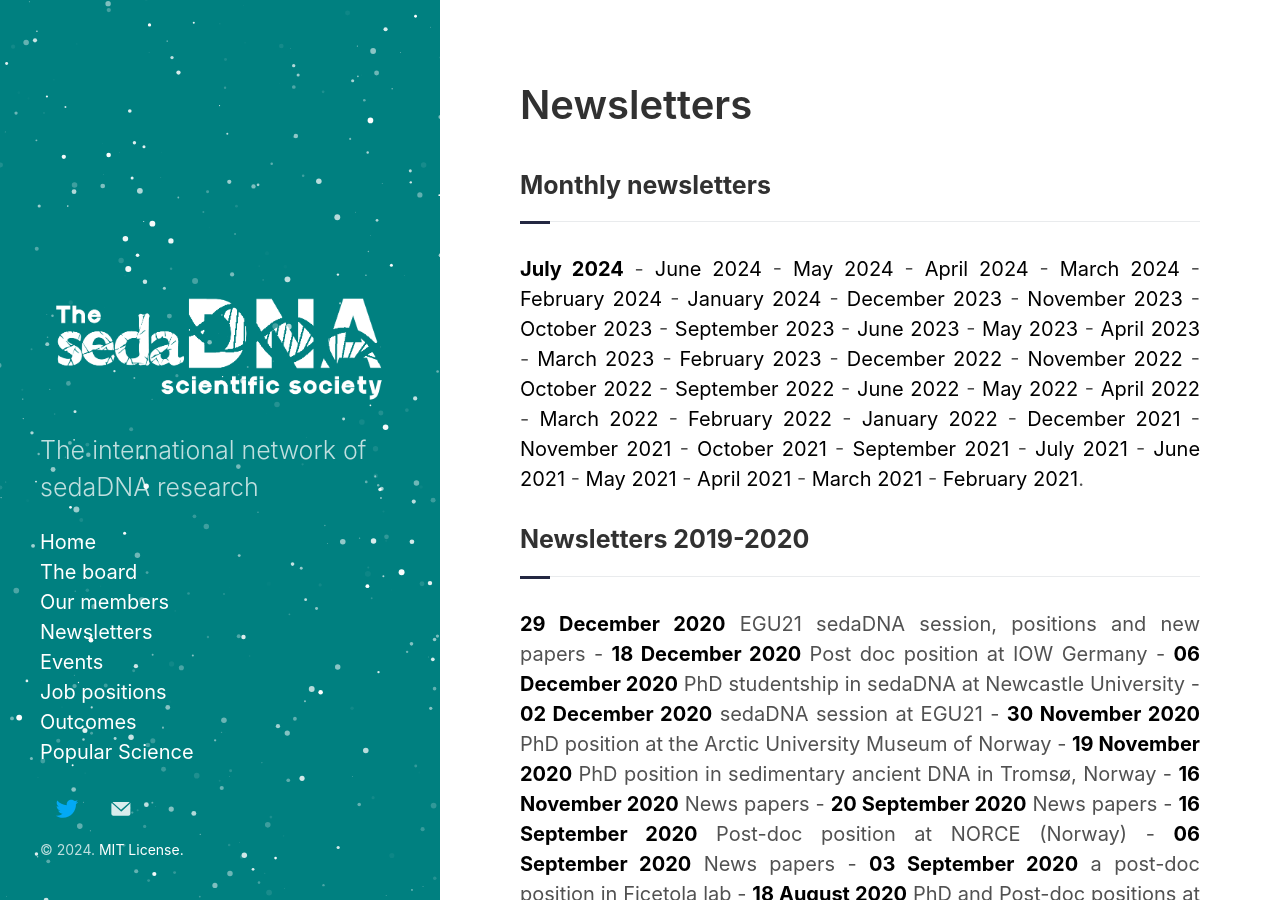
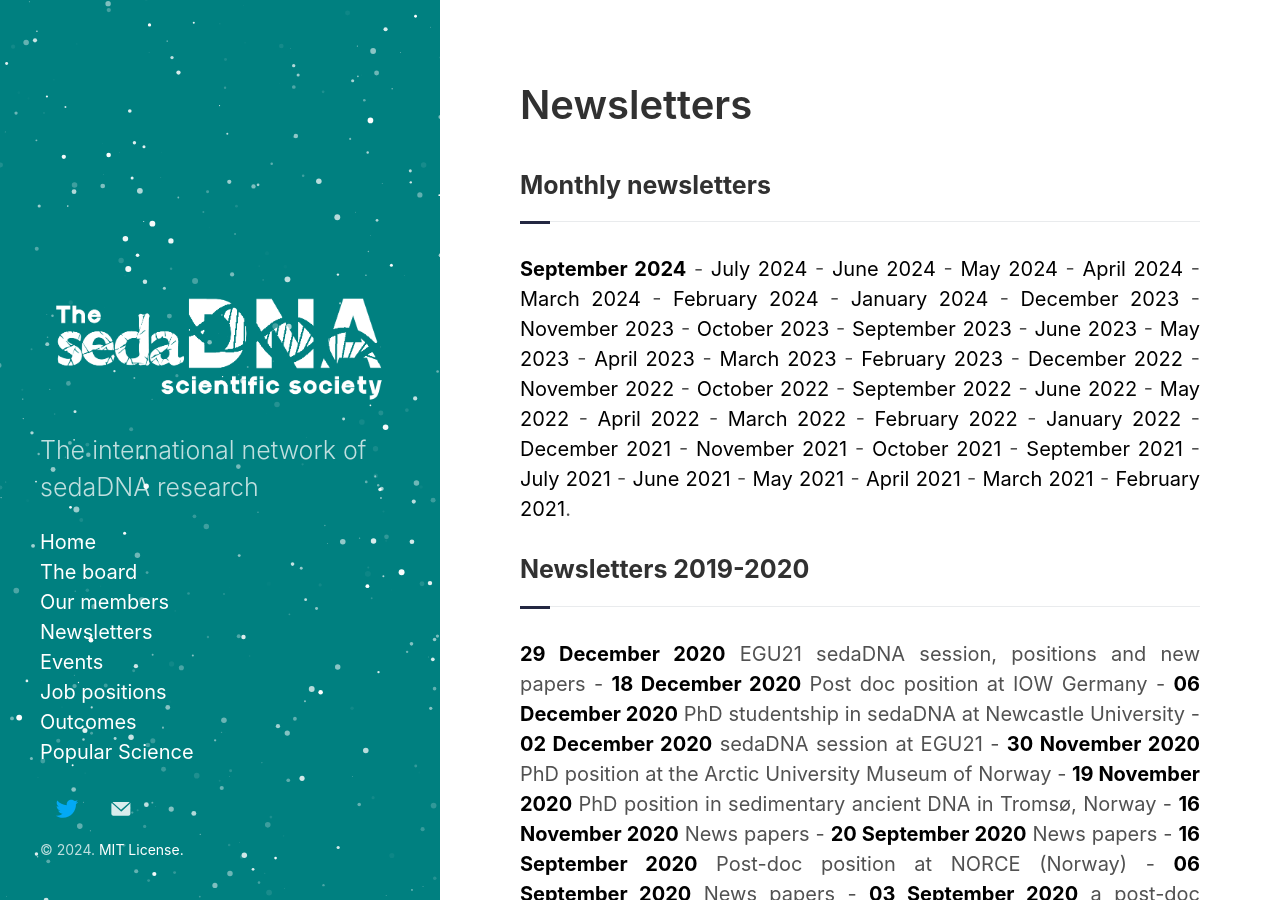
Before and after one commit to sedadna/sedadna.github.io, a Jekyll site: the page built from category/news.md, in a window 1280 px wide and 900 px high. Built offline with Jekyll 4.4.1, drawn with Linux system fonts in a browser that asks for light colours.

Commit message:
Update news.md

```diff
--- a/category/news.md
+++ b/category/news.md
@@ -8,7 +8,8 @@
 </div>
 <div class="intro">
 <p>
-<a href="https://sedadna.github.io/category/news/24-07.html" target="_blank"><b>July 2024</b></a> -
+<a href="https://sedadna.github.io/category/news/24-09.html" target="_blank"><b>September 2024</b></a> -
+<a href="https://sedadna.github.io/category/news/24-07.html" target="_blank">July 2024</a> -
 <a href="https://sedadna.github.io/category/news/24-06.html" target="_blank">June 2024</a> -
 <a href="https://sedadna.github.io/category/news/24-05.html" target="_blank">May 2024</a> -
 <a href="https://sedadna.github.io/category/news/24-04.html" target="_blank">April 2024</a> -
```
